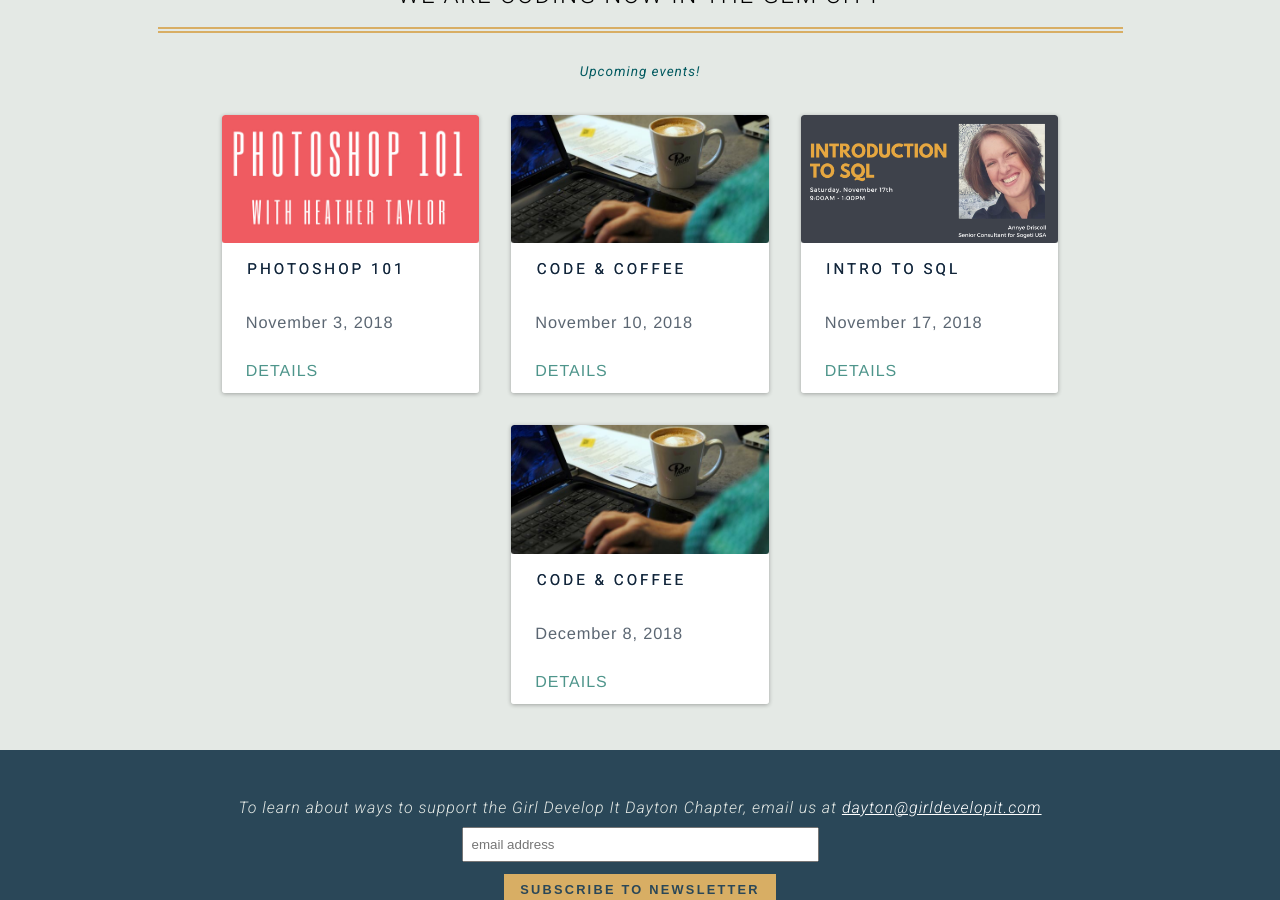
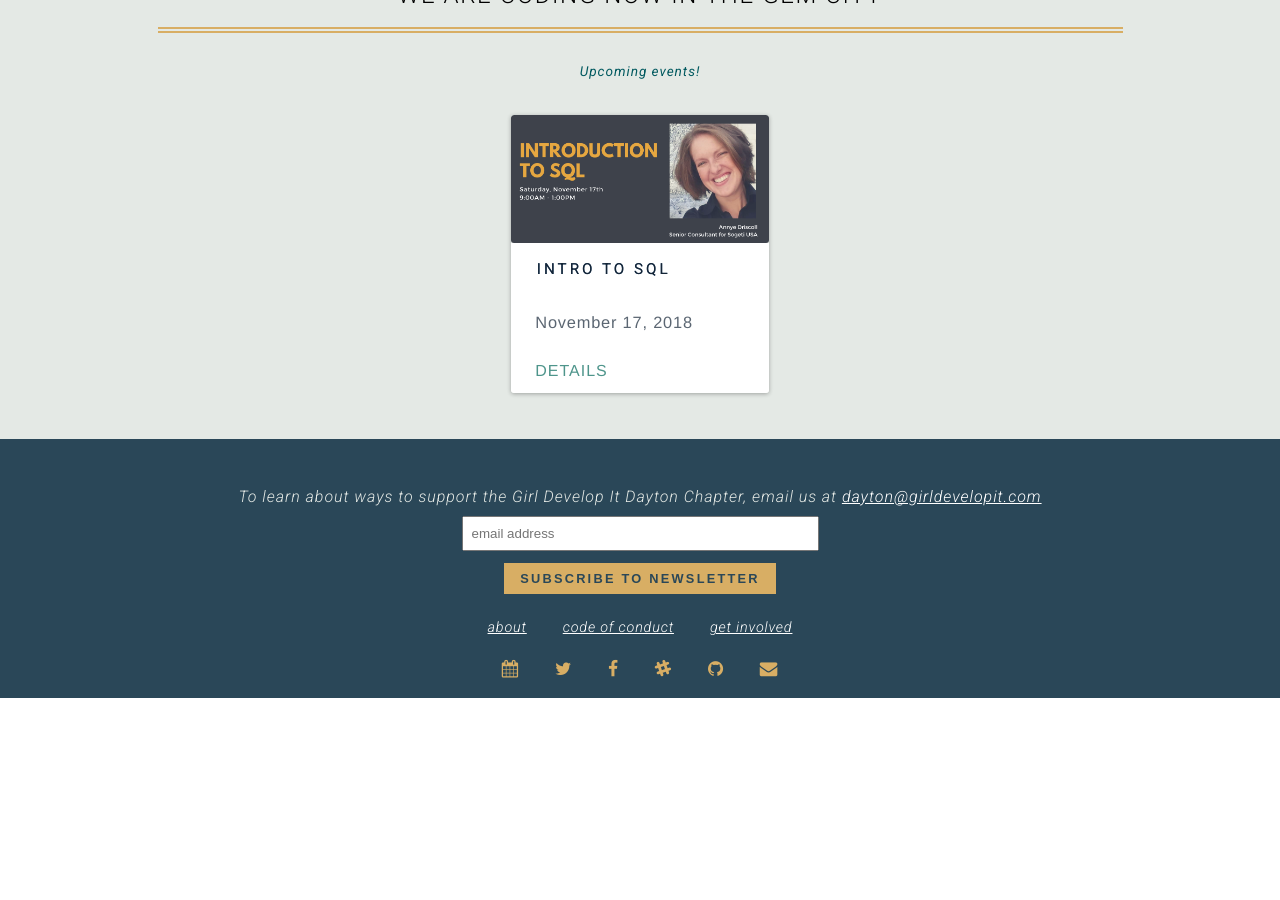
Before and after one commit to dytcodetogether/gdidayton, a Jekyll site: the page built from index.html, in a window 1280 px wide and 900 px high, scrolled down 944 px. Built offline with Jekyll 4.4.1, drawn with Linux system fonts in a browser that asks for light colours; nearby versions of some CDN libraries; after the commit the page ends 1642 px from its top, so only the background shows below that.

Commit message:
remove events from Oct/Nov

```diff
--- a/_data/events.yml
+++ b/_data/events.yml
@@ -1,16 +1,4 @@
-- title: Photoshop 101
-  date: November 3, 2018
-  link: https://www.meetup.com/Girl-Develop-It-Dayton/events/253185979/
-  image: /img/events/event_photoshop_101.png
-- title: Code & Coffee
-  date: November 10, 2018
-  link: https://www.meetup.com/Girl-Develop-It-Dayton/events/mkrkdqyxpbnb/
-  image: /img/events/event_code-coffee.jpg
 - title: Intro to SQL
   date: November 17, 2018
   link: https://www.meetup.com/Girl-Develop-It-Dayton/events/254376142/
   image: /img/events/event_sql.png
-- title: Code & Coffee
-  date: December 8, 2018
-  link: https://www.meetup.com/Girl-Develop-It-Dayton/events/mkrkdqyxqblb/
-  image: /img/events/event_code-coffee.jpg
```
